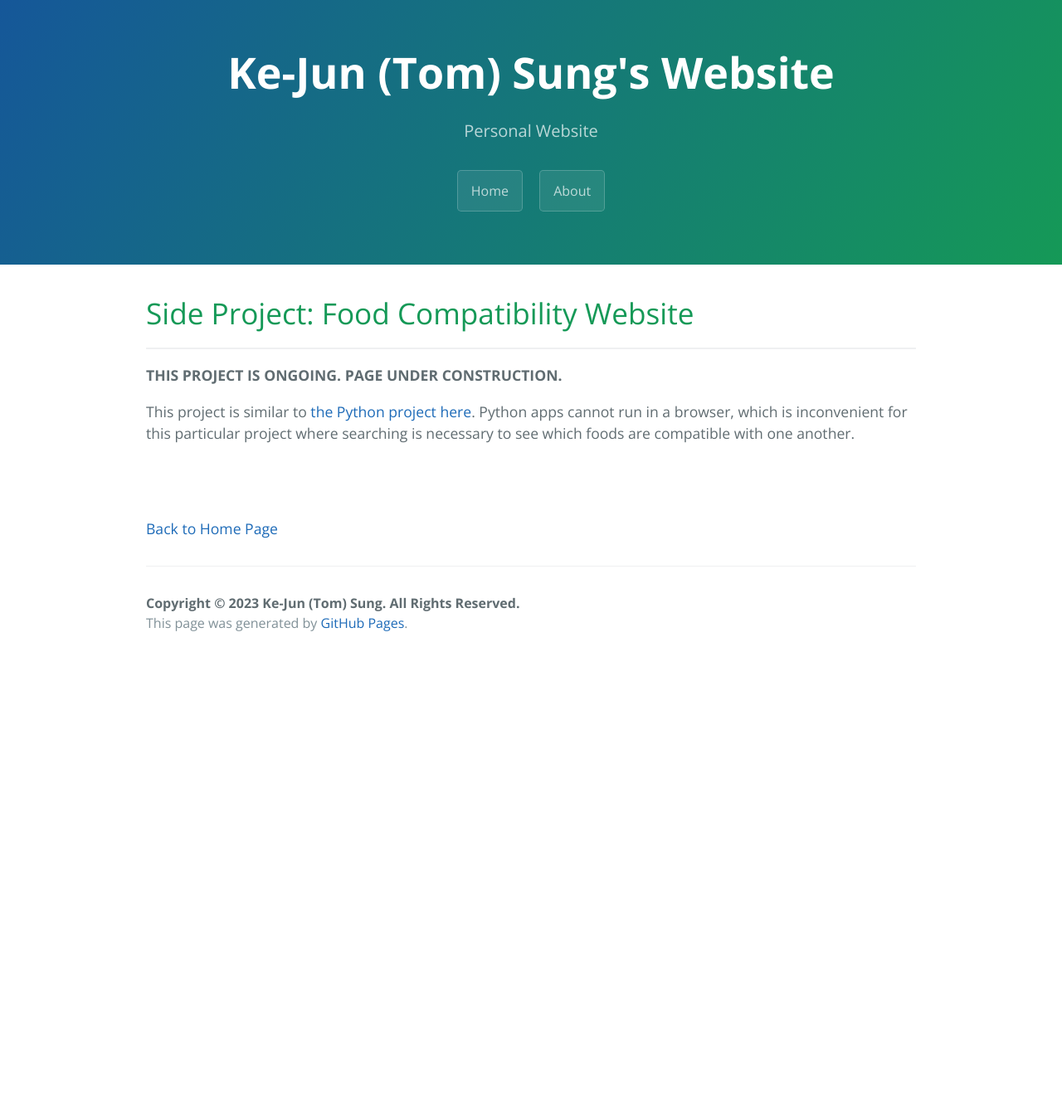
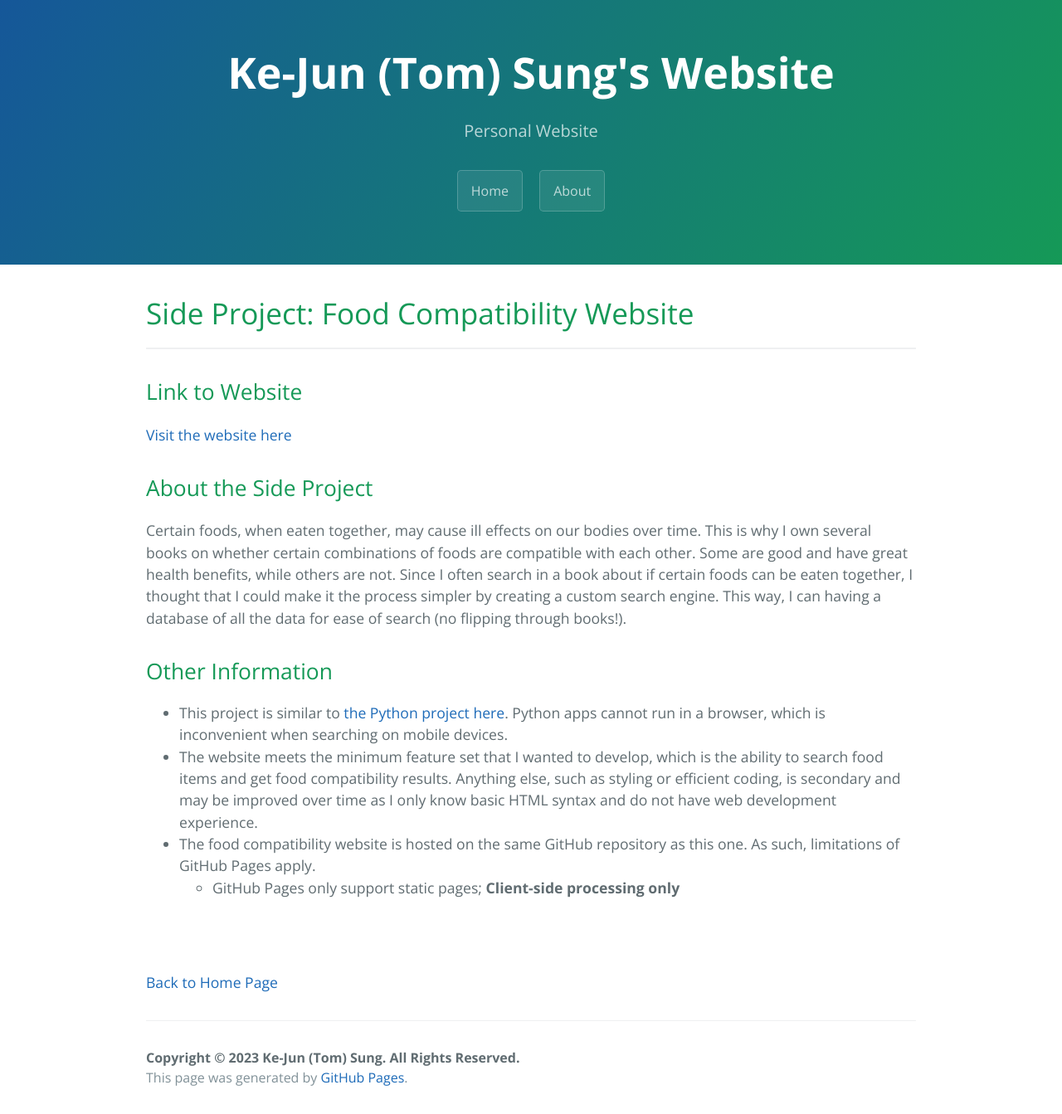
Before and after one commit to tkjsung/tkjsung.github.io, a Jekyll site: the page built from md_files/side_foodcompat_website.md, in a window 1280 px wide. Shown: the whole page at 83% size. Built offline with Jekyll 4.4.1, drawn with Linux system fonts in a browser that asks for light colours; before the commit the page ends 900 px from its top, so only the background shows below that.

Commit message:
updated project pages

```diff
--- a/md_files/side_foodcompat_gui.md
+++ b/md_files/side_foodcompat_gui.md
@@ -15,11 +15,9 @@ Link: <a href="https://github.com/tkjsung/FoodCompatibility" target="_blank">htt
 
 ## About the Side Project
 
-Certain foods, when eaten together, may cause ill effects on our bodies. This is why I own several books on whether certain combinations of foods are compatible with each other. Some are good and have great health benefits, while others are not. Since I often search in a book about if certain foods can be eaten together, I thought that I could make it the process simpler by creating an offline search engine. This way, I can having a database of all the data for ease of search (no flipping through books!).
+Certain foods, when eaten together, may cause ill effects on our bodies over time. This is why I own several books on whether certain combinations of foods are compatible with each other. Some are good and have great health benefits, while others are not. Since I often search in a book about if certain foods can be eaten together, I thought that I could make it the process simpler by creating an offline search engine. This way, I can having a database of all the data for ease of search (no flipping through books!).
 
 The code works by converting XLSX file (with my food compatibility database) into a CSV file. Then the Python library pandas is used to read the data into the Python script. Tkinter is chosen for the GUI interface since it is a Python default tool that will ensure cross-platform compatibility (as long as the relevant libraries are installed).
-
-<!-- I compiled the compatibility data into an Excel document, used Python to convert the file into a CSV, then developed a GUI in Python that can read the CSV "database". I was thinking of deploying this on GitHub pages, but found that I chose the wrong programming language to do so. However, I learned a lot about how GUI is put together and how intricate it is to program it. Although this project didn't go as I have planned, I enjoyed exploring the different aspects of Python (as I am a beginner to Python at the time I started this project). -->
 
 <br><br>
 
--- a/md_files/side_foodcompat_website.md
+++ b/md_files/side_foodcompat_website.md
@@ -7,21 +7,21 @@ title: Side Project - Food Compatibility Website
 
 * * *
 
-**THIS PROJECT IS ONGOING. PAGE UNDER CONSTRUCTION.**
+## Link to Website
 
-This project is similar to [the Python project here](/md_files/side_foodcompat_gui). Python apps cannot run in a browser, which is inconvenient for this particular project where searching is necessary to see which foods are compatible with one another.
+<a href="/side_foodcompat/html/food_compat_prod.html" target="_blank">Visit the website here</a>
 
-<!-- ## Side Project Work Repository -->
+##  About the Side Project
 
-<!-- Written in JavaScript. -->
+Certain foods, when eaten together, may cause ill effects on our bodies over time. This is why I own several books on whether certain combinations of foods are compatible with each other. Some are good and have great health benefits, while others are not. Since I often search in a book about if certain foods can be eaten together, I thought that I could make it the process simpler by creating a custom search engine. This way, I can having a database of all the data for ease of search (no flipping through books!).
 
-<!-- Link: <a href="https://github.com/tkjsung/FoodCompatibility" target="_blank">https://github.com/tkjsung/FoodCompatibility</a>
+## Other Information
 
-## About the Side Project
+* This project is similar to [the Python project here](/md_files/side_foodcompat_gui). Python apps cannot run in a browser, which is inconvenient when searching on mobile devices.
+* The website meets the minimum feature set that I wanted to develop, which is the ability to search food items and get food compatibility results. Anything else, such as styling or efficient coding, is secondary and may be improved over time as I only know basic HTML syntax and do not have web development experience.
+* The food compatibility website is hosted on the same GitHub repository as this one. As such, limitations of GitHub Pages apply.
+    * GitHub Pages only support static pages; **Client-side processing only**
 
-Certain foods, when eaten together, may cause ill effects on our bodies. This is why I own several books on whether certain combinations of foods are compatible with each other. Some are good and have great health benefits, while others are not. Since I often search in a book about if certain foods can be eaten together, I thought that I could make it the process simpler by creating an offline search engine. This way, I can having a database of all the data for ease of search (no flipping through books!).
-
-The code works by converting XLSX file (with my food compatibility database) into a CSV file. Then the Python library pandas is used to read the data into the Python script. Tkinter is chosen for the GUI interface since it is a Python default tool that will ensure cross-platform compatibility (as long as the relevant libraries are installed). -->
 
 <br><br>
 
```
